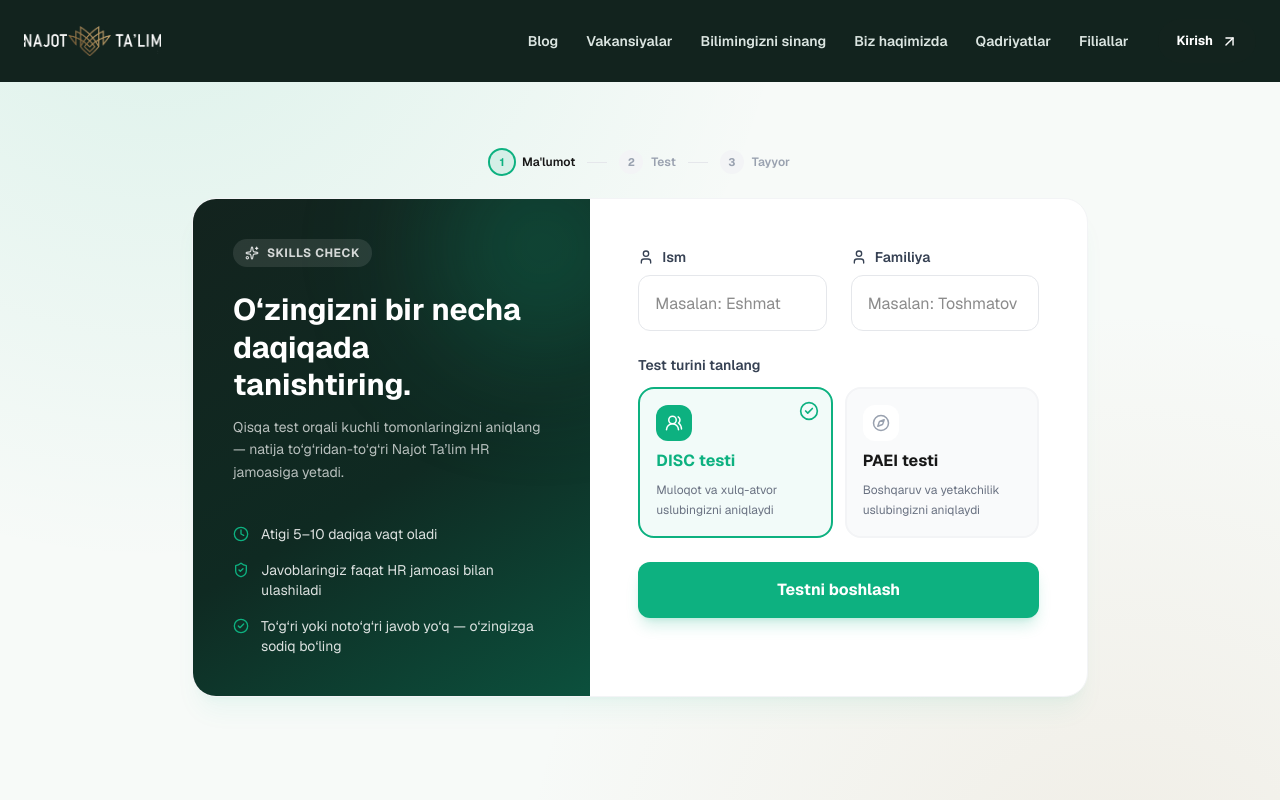
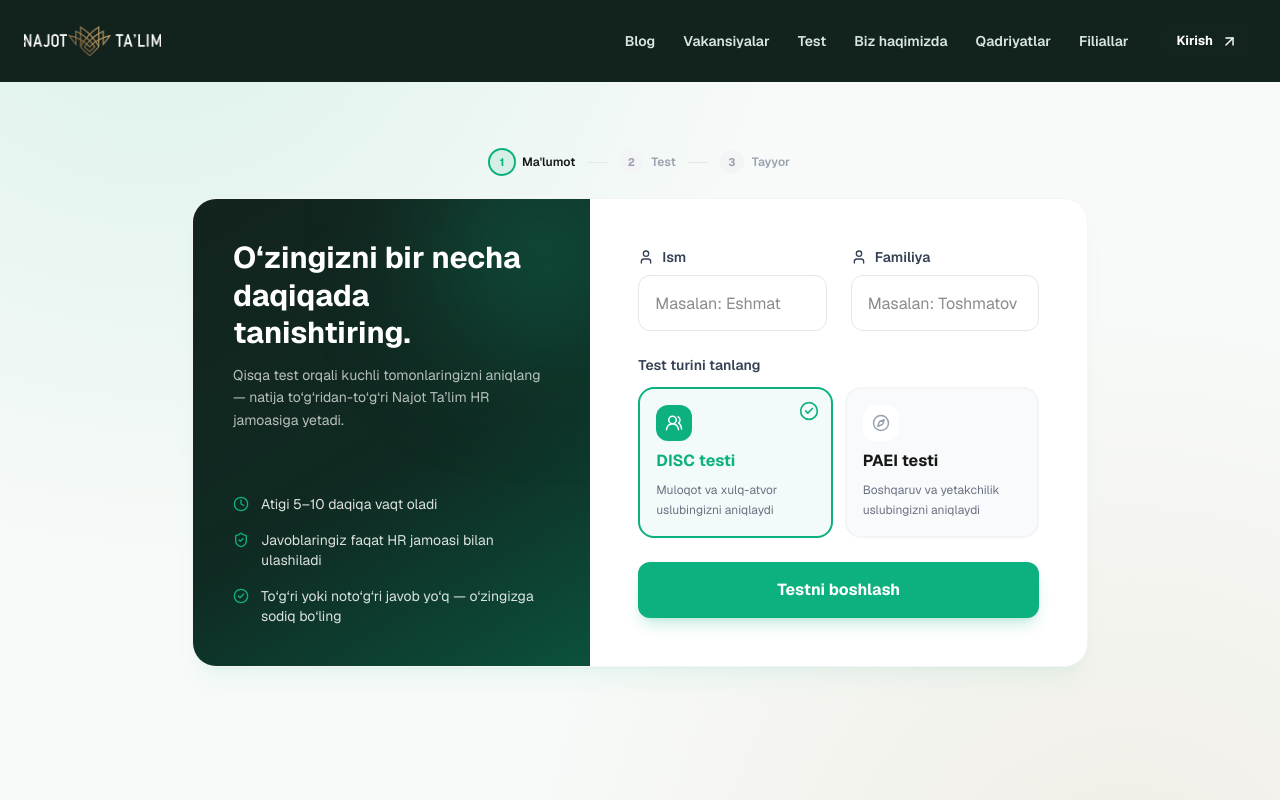
Before and after one commit to kadirovJS/najot-hr, a Next.js app: page /skills-check in a window 1280 px wide. Built offline with nearby package versions, Linux system fonts and the light colour scheme.

Commit message:
Bilingizni sinanb edited Test

```diff
--- a/app/skills-check/page.tsx
+++ b/app/skills-check/page.tsx
@@ -8,14 +8,12 @@
 import {
   AlertCircle,
   ArrowUpRight,
-  Brain,
   CheckCircle2,
   Clock,
   Compass,
   Keyboard,
   LogOut,
   ShieldCheck,
-  Sparkles,
   User,
   Users2,
 } from 'lucide-react';
@@ -244,10 +242,7 @@
                     className="pointer-events-none absolute -right-16 -top-16 h-56 w-56 rounded-full bg-primary/25 blur-3xl"
                   />
                   <div className="relative">
-                    <span className="inline-flex items-center gap-2 rounded-full bg-white/10 px-3 py-1.5 text-xs font-bold uppercase tracking-wider text-white/80">
-                      <Sparkles className="h-3.5 w-3.5" /> Skills Check
-                    </span>
-                    <h1 className="mt-6 text-3xl font-bold leading-tight">
+                    <h1 className="text-3xl font-bold leading-tight">
                       O‘zingizni bir necha daqiqada tanishtiring.
                     </h1>
                     <p className="mt-3 text-sm leading-relaxed text-white/70">
@@ -271,16 +266,6 @@
                 </div>
 
                 <div className="p-8 md:p-12">
-                  <div className="mb-8 flex items-center gap-3 lg:hidden">
-                    <div className="rounded-2xl bg-primary/10 p-3">
-                      <Brain className="h-7 w-7 text-primary" />
-                    </div>
-                    <div>
-                      <h1 className="text-xl font-bold text-dark">Skills Check</h1>
-                      <p className="text-sm text-gray-500">Bir necha daqiqada o‘zingizni tanishtiring</p>
-                    </div>
-                  </div>
-
                   <AnimatePresence>
                     {errorMsg && (
                       <motion.div
--- a/components/layout/Header.tsx
+++ b/components/layout/Header.tsx
@@ -8,7 +8,7 @@
 const links = [
   { href: '/blog', label: 'Blog' },
   { href: '/vacancies', label: 'Vakansiyalar' },
-  { href: '/skills-check', label: 'Bilimingizni sinang' },
+  { href: '/skills-check', label: 'Test' },
   { href: '/#about', label: 'Biz haqimizda' },
   { href: '/#values', label: 'Qadriyatlar' },
   { href: '/#locations', label: 'Filiallar' },
```
